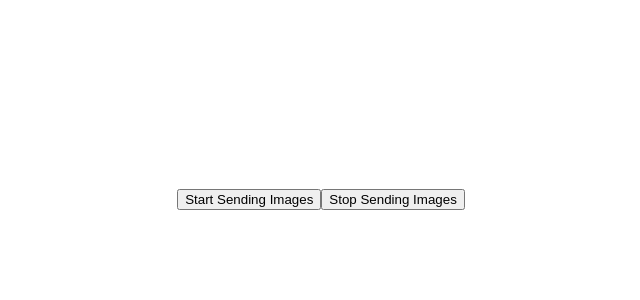
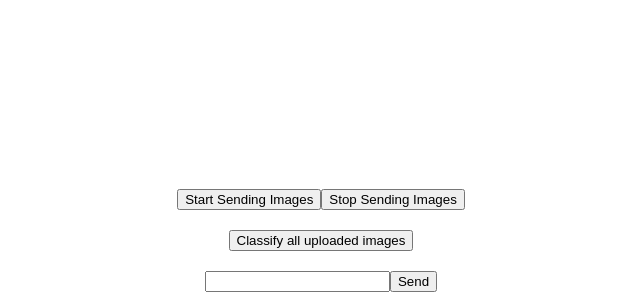
Before and after one commit to Michael-Wahl/AAI, a Vue app in the folder RMN/frontend/autismapp/: page / in a window 1280 px wide. Shown: the part 1172-1472 px from the top of the page, without its empty margins (319-959 px from the left). Before the commit the page ends 1390 px from the top, so only its background shows below. Built offline with nearby package versions, Linux system fonts and the light colour scheme; no server answers.

Commit message:
added classification to backend + endpoints

```diff
--- a/RMN/frontend/autismapp/src/App.vue
+++ b/RMN/frontend/autismapp/src/App.vue
@@ -8,6 +8,8 @@
   <img alt="Vue logo" src="./assets/logo.png">
   <br>
   <WebcamUploader/>
+  <ClassifyButton/>
+  <EmoLookup/>
   <!--
   <GameImage/>
   <GameBackground/>
@@ -20,6 +22,8 @@
 import GameImage from './components/GameImage.vue';
 import GameBackground from './components/GameBackground.vue';
 import WebcamUploader from './components/WebcamUploader.vue'
+import EmoLookup from './components/EmoLookup.vue';
+import ClassifyButton from './components/ClassifyButton.vue'
 
 
 export default {
@@ -32,7 +36,10 @@ export default {
   components: {
     GameImage,
     GameBackground,
-    WebcamUploader
+    WebcamUploader,
+    EmoLookup,
+    ClassifyButton
+
   }
 
 }
--- /dev/null
+++ b/RMN/frontend/autismapp/src/components/ClassifyButton.vue
@@ -0,0 +1,20 @@
+<template>
+    <button @click="handleClick">Classify all uploaded images</button>
+  </template>
+
+  <script>
+  import axios from 'axios';
+
+  export default {
+    methods: {
+      async handleClick() {
+        try {
+          const response = await axios.get('http://127.0.0.1:5000/classify');
+          console.log(response.data);
+        } catch (error) {
+          console.error(error);
+        }
+      }
+    }
+  }
+  </script>
--- /dev/null
+++ b/RMN/frontend/autismapp/src/components/EmoLookup.vue
@@ -0,0 +1,32 @@
+<template>
+    <form @submit.prevent="handleSubmit">
+      <input v-model="imageFileName" />
+      <button type="submit">Send</button>
+    </form>
+  </template>
+
+  <script>
+  import axios from 'axios';
+
+  export default {
+    data() {
+      return {
+        imageFileName: ''
+      }
+    },
+    methods: {
+      async handleSubmit() {
+        try {
+          const response = await axios.post('http://127.0.0.1:5000/getEmotion',
+          { string: this.imageFileName },
+          { headers: { 'Access-Control-Allow-Origin': '*'}});
+
+          console.log(response.data);
+
+        } catch (error) {
+          console.error(error);
+        }
+      }
+    }
+  }
+  </script>
```
Also changed, not shown: 1 other file (tests, documents, lock files or other folders).
